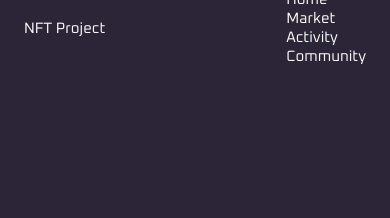
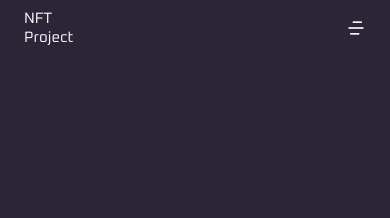
Before and after one commit to EmekaAgara/eth-website-project, a plain HTML site: page index.html in a window 390 px wide. Drawn offline with nearby package versions, Linux system fonts and the light colour scheme.

Commit message:
nav header

```diff
--- a/index.html
+++ b/index.html
@@ -41,7 +41,16 @@
                             <a href="#" class="nav__link">Community</a>
                         </li>
                     </ul>
+
+                    <div class="nav__close" id="nav-close">
+                        <i class="ri-close-line"></i>
+                    </div>
+                    <img src="assets/img/wallet-img.gif" alt="nav image" srcset="" class="nav__img">
                 </div>
+                <div class="nav__toggle" id="nav-toggle">
+                    <i class="ri-menu-4-line"></i>
+                </div>
+
             </nav>
 
         </header>
```
Also changed, not shown: assets/img/wallet-img.gif (added).
